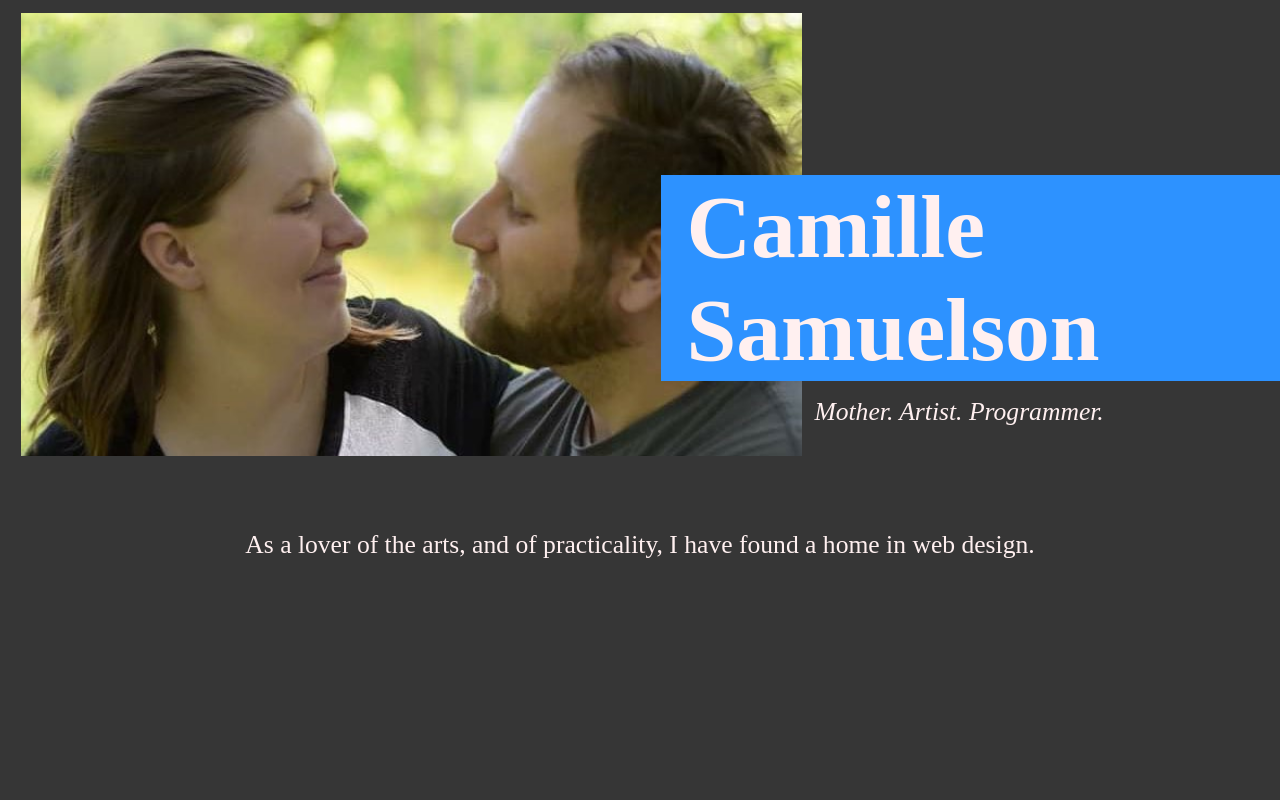
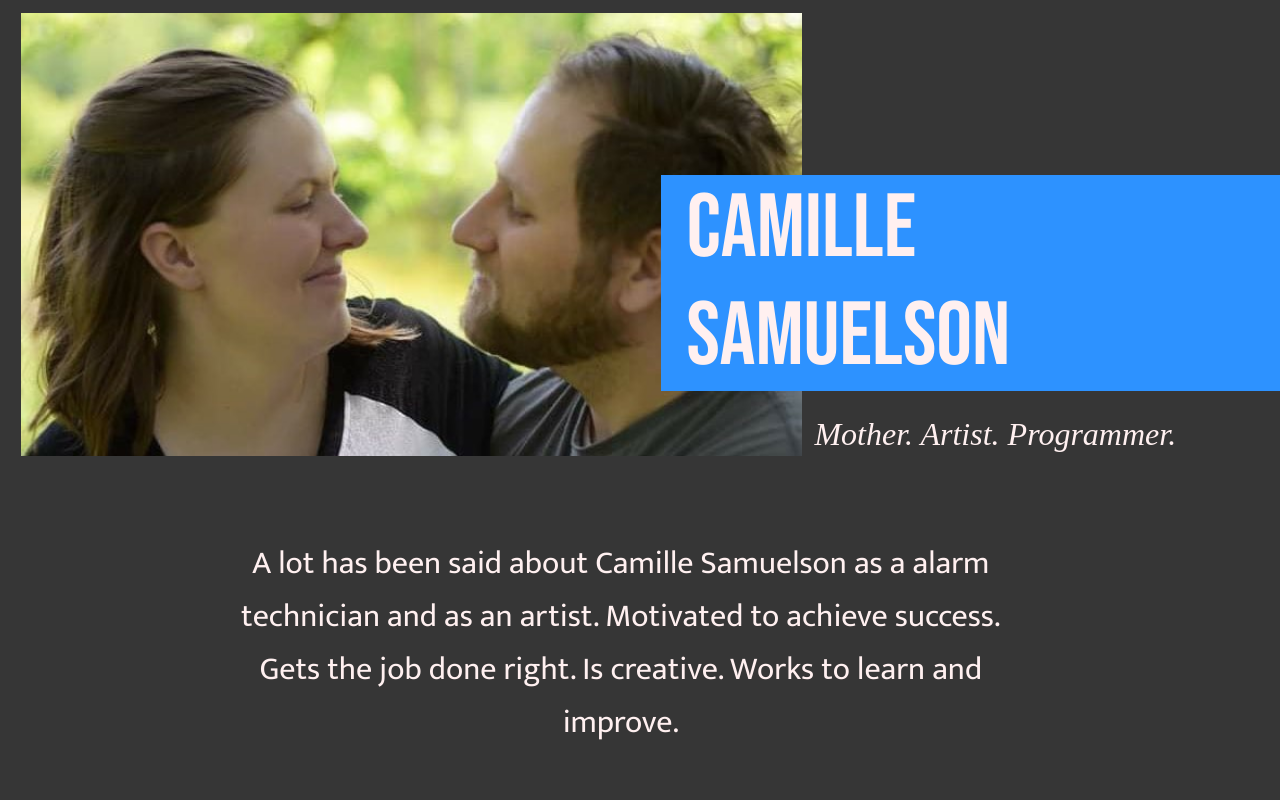
Before and after one commit to Camille-Samuelson/personal_bio, a plain HTML site: page index.html in a window 1280 px wide. Shown: the top 800 px of the page. Drawn offline with Linux system fonts and the light colour scheme.

Commit message:
Updated font size and style

```diff
--- a/index.html
+++ b/index.html
@@ -3,12 +3,15 @@
     <meta charset="UTF-8">
     <meta name="viewport" content="width=device-width, initial-scale=1.0">
     <title>Personal Professional Profile</title>
+    <link rel="preconnect" href="https://fonts.googleapis.com">
+    <link rel="preconnect" href="https://fonts.gstatic.com" crossorigin>
+    <link href="https://fonts.googleapis.com/css2?family=Bebas+Neue&family=Mukta:wght@200;300;400;500;600;700;800&display=swap" rel="stylesheet">
     <link rel="stylesheet" href="style.css">
 </head>
 <body style="background-color: rgb(54, 54, 54);">
     <div class="container1">
         <img id="profile-image" src="profile-image.jpg" alt="picture of man and woman embracing">
-        <h1>Camille Samuelson</h1>
+        <h1>Camille<br>Samuelson</h1>
         <div class="power-tag">
             <p>Mother. Artist. Programmer.</p>
         </div>
@@ -16,10 +19,12 @@
     <br><br>
     <div class="blurb">
         <p>
-            As a lover of the arts, and of practicality, I have found a home in web design.
+            A lot has been said about Camille Samuelson as a alarm technician and as an artist. Motivated to achieve success. Gets the job done right. Is creative. Works to learn and improve.
+            <br><br>
+            Now joining the world of website design she wants to bring those same desires and ethics to the table. After earning a certificate from CanCode Community for front end website design, she hopes to add to her previous experience by designing the future.
         </p>
     </div>
-
+<!--make a section to let people enter their contact information as well as do something with those side bars that are so baren-->
 
 
 
--- a/style.css
+++ b/style.css
@@ -16,6 +16,7 @@
 }
 .container1 h1{
     position:absolute;
+    width:61vw;
     left:50vw;
     top:8vw;
     font-size:7vw;
@@ -24,18 +25,27 @@
     color:rgb(255, 240, 240);
     flex-wrap: wrap;
     padding:0vw 0vw 0vw 2vw;
+    font-family: "Bebas Neue", sans-serif;
+    font-weight: 400;
+    font-style: normal;
 }
 .power-tag{
     position:absolute;
     width:100vw;
     left:62vw;
-    top:28vw;
+    top:29vw;
     color:rgb(255, 240, 240);
     font-style:italic;
-    font-size:2vw;
+    font-size:2.5vw;
 }
 .blurb{
+    position:absolute;
     color:rgb(255, 240, 240);
     text-align: center;
-    font-size:2vw;
+    font-size:2.5vw;
+    width:61vw;
+    left:18vw;
+    font-family: "Mukta", sans-serif;
+    font-weight: 400;
+    font-style: normal;
 }
```
